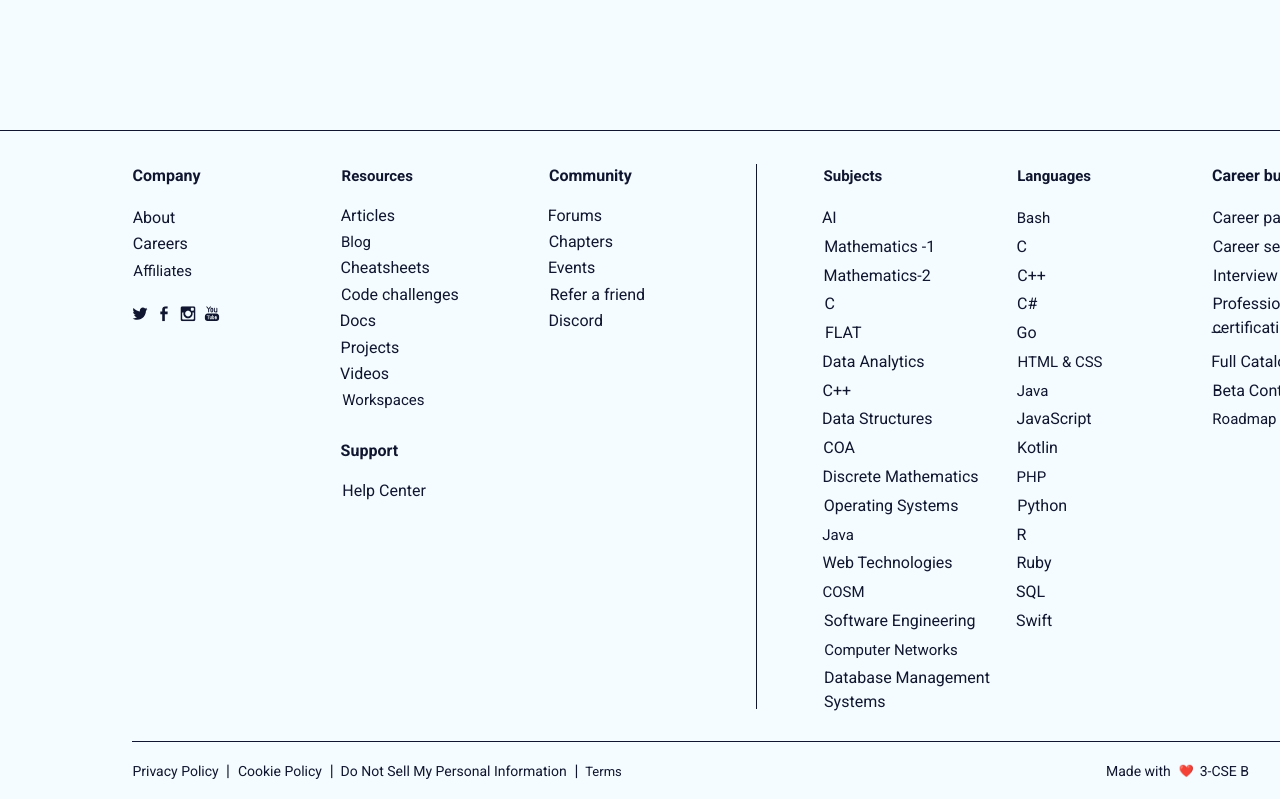
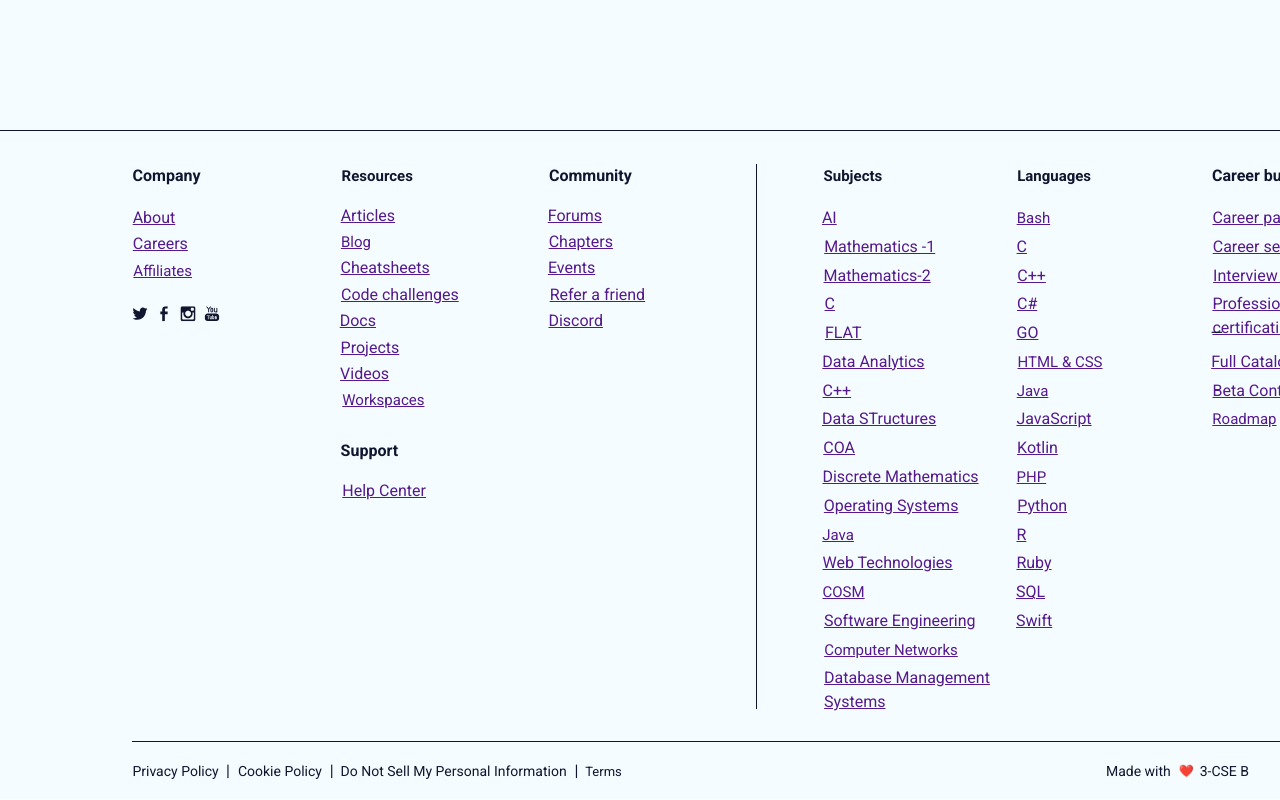
Before and after one commit to Nithin1728/syllaby, a website built with Parcel: page index.html in a window 1280 px wide. Shown: the part 1280-2080 px from the top of the page. Built offline with nearby package versions, Linux system fonts and the light colour scheme; files whose address does not match are found by name.

Commit message:
Update index.html
footer text changed to links

```diff
--- a/index.html
+++ b/index.html
@@ -109,9 +109,9 @@
                 <div class="div11">
                   <b class="company">Company</b>
                   <div class="ul2">
-                    <div class="about">About</div>
-                    <div class="careers">Careers</div>
-                    <div class="affiliates">Affiliates</div>
+                    <div class="about"><a href="">About </a></div>
+                    <div class="careers"><a href="">Careers </a></div>
+                    <div class="affiliates"><a href="">Affiliates </a></div>
                     <div class="social-media">
                       <img class="svg-icon2" alt="" src="public/svg2.svg" /><img
                         class="svg-icon2"
@@ -129,30 +129,30 @@
                   <div class="div13">
                     <b class="resources1">Resources</b>
                     <div class="ul3">
-                      <div class="articles">Articles</div>
-                      <div class="blog">Blog</div>
-                      <div class="cheatsheets">Cheatsheets</div>
-                      <div class="code-challenges">Code challenges</div>
-                      <div class="docs">Docs</div>
-                      <div class="projects">Projects</div>
-                      <div class="videos">Videos</div>
-                      <div class="workspaces">Workspaces</div>
+                      <div class="articles"><a href="">Articles</a></div>
+                      <div class="blog"><a href="">Blog</a></div>
+                      <div class="cheatsheets"><a href="">Cheatsheets</a></div>
+                      <div class="code-challenges"><a href="">Code challenges</a></div>
+                      <div class="docs"><a href="">Docs</a></div>
+                      <div class="projects"><a href="">Projects</a></div>
+                      <div class="videos"><a href="">Videos</a></div>
+                      <div class="workspaces"><a href="">Workspaces</a></div>
                     </div>
                   </div>
                   <div class="div14">
                     <b class="company">Support</b>
-                    <div class="help-center">Help Center</div>
+                    <div class="help-center"><a href="">Help Center</a></div>
                   </div>
                 </div>
                 <div class="div15">
                   <div class="div16">
                     <b class="community1">Community</b>
                     <div class="ul4">
-                      <div class="forums">Forums</div>
-                      <div class="chapters">Chapters</div>
-                      <div class="events">Events</div>
-                      <div class="refer-a-friend">Refer a friend</div>
-                      <div class="discord">Discord</div>
+                      <div class="forums"><a href="">Forums</a></div>
+                      <div class="chapters"><a href="">Chapters</a></div>
+                      <div class="events"><a href="">Events</a></div>
+                      <div class="refer-a-friend"><a href="">Refer a friend</a></div>
+                      <div class="discord"><a href="">Discord</a></div>
                     </div>
                   </div>
                 </div>
@@ -162,65 +162,65 @@
                   <div class="div19">
                     <b class="subjects">Subjects</b>
                     <div class="ul5">
-                      <div class="ai">AI</div>
-                      <div class="mathematics-1">Mathematics -1</div>
-                      <div class="mathematics-2">Mathematics-2</div>
-                      <div class="c">C</div>
-                      <div class="flat">FLAT</div>
-                      <div class="data-analytics">Data Analytics</div>
-                      <div class="c1">C++</div>
-                      <div class="data-structures">Data Structures</div>
-                      <div class="coa">COA</div>
-                      <div class="discrete-mathematics">
-                        Discrete Mathematics
+                      <div class="ai"><a href="">AI</a></div>
+                      <div class="mathematics-1"><a href="">Mathematics -1</a></div>
+                      <div class="mathematics-2"><a href="">Mathematics-2</a></div>
+                      <div class="c"><a href="">C</a></div>
+                      <div class="flat"><a href="">FLAT</a></div>
+                      <div class="data-analytics"><a href="">Data Analytics</a></div>
+                      <div class="c1"><a href="">C++</a></div>
+                      <div class="data-structures"><a href="">Data STructures</a></div>
+                      <div class="coa"><a href="">COA</a></div>
+                      <div class="discrete-mathematics"><a href="">Discrete Mathematics</a>
+
                       </div>
-                      <div class="operating-systems">Operating Systems</div>
-                      <div class="java">Java</div>
-                      <div class="web-technologies">Web Technologies</div>
-                      <div class="cosm">COSM</div>
-                      <div class="software-engineering">
-                        Software Engineering
+                      <div class="operating-systems"><a href="">Operating Systems</a></div>
+                      <div class="java"><a href="">Java</a></div>
+                      <div class="web-technologies"><a href="">Web Technologies</a></div>
+                      <div class="cosm"><a href="">COSM</a></div>
+                      <div class="software-engineering"><a href="">Software Engineering</a>
+
                       </div>
-                      <div class="computer-networks">Computer Networks</div>
-                      <div class="database-management-systems">
-                        Database Management Systems
+                      <div class="computer-networks"><a href="">Computer Networks</a></div>
+                      <div class="database-management-systems"><a href="">Database Management Systems</a>
+
                       </div>
                     </div>
                   </div>
                   <div class="div19">
                     <b class="languages">Languages</b>
                     <div class="ul6">
-                      <div class="bash">Bash</div>
-                      <div class="c2">C</div>
-                      <div class="c3">C++</div>
-                      <div class="c4">C#</div>
-                      <div class="go">Go</div>
-                      <div class="html-css">HTML & CSS</div>
-                      <div class="java1">Java</div>
-                      <div class="javascript">JavaScript</div>
-                      <div class="kotlin">Kotlin</div>
-                      <div class="php">PHP</div>
-                      <div class="python">Python</div>
-                      <div class="r">R</div>
-                      <div class="ruby">Ruby</div>
-                      <div class="sql">SQL</div>
-                      <div class="swift">Swift</div>
+                      <div class="bash"><a href="">Bash</a></div>
+                      <div class="c2"><a href="">C</a></div>
+                      <div class="c3"><a href="">C++</a></div>
+                      <div class="c4"><a href="">C#</a></div>
+                      <div class="go"><a href="">GO </a></div>
+                      <div class="html-css"><a href="">HTML & CSS</a></div>
+                      <div class="java1"><a href="">Java</a></div>
+                      <div class="javascript"><a href="">JavaScript</a></div>
+                      <div class="kotlin"><a href="">Kotlin</a></div>
+                      <div class="php"><a href="">PHP</a></div>
+                      <div class="python"><a href="">Python</a></div>
+                      <div class="r"><a href="">R</a></div>
+                      <div class="ruby"><a href="">Ruby</a></div>
+                      <div class="sql"><a href="">SQL</a></div>
+                      <div class="swift"><a href="">Swift</a></div>
                     </div>
                   </div>
                   <div class="div21">
                     <div class="div22">
                       <b class="career-building">Career building</b>
                       <div class="ul7">
-                        <div class="career-paths">Career paths</div>
-                        <div class="career-services">Career services</div>
-                        <div class="interview-prep">Interview prep</div>
-                        <div class="professional-certification">
-                          Professional certification
+                        <div class="career-paths"><a href="">Career paths</a></div>
+                        <div class="career-services"><a href="">Career services</a></div>
+                        <div class="interview-prep"><a href="">Interview prep</a></div>
+                        <div class="professional-certification"><a href="">
+                          Professional certification </a>
                         </div>
                         <div class="div23">—</div>
-                        <div class="full-catalog">Full Catalog</div>
-                        <div class="beta-content">Beta Content</div>
-                        <div class="roadmap">Roadmap</div>
+                        <div class="full-catalog"><a href="">Full Catalog </a></div>
+                        <div class="beta-content"><a href="">Beta Content</a> </div>
+                        <div class="roadmap"><a href="">Roadmap </a></div>
                       </div>
                     </div>
                   </div>
```
